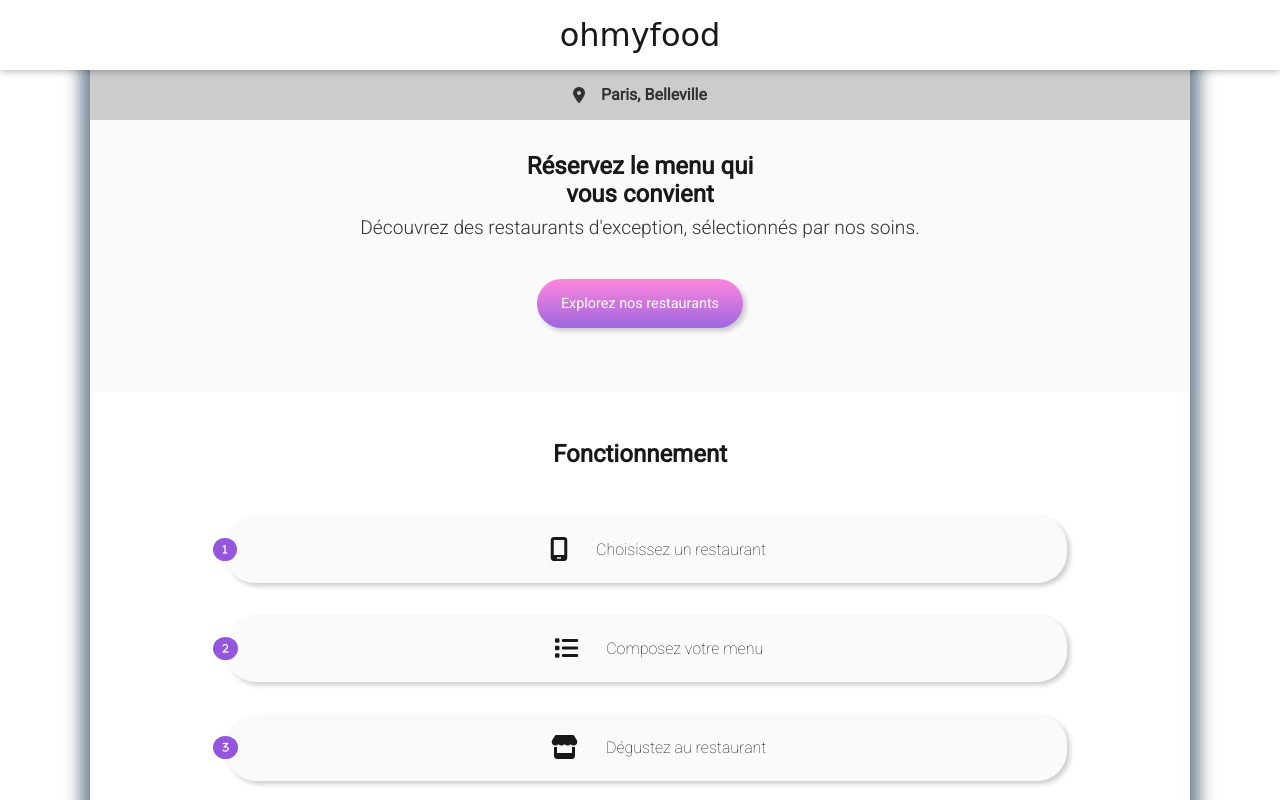
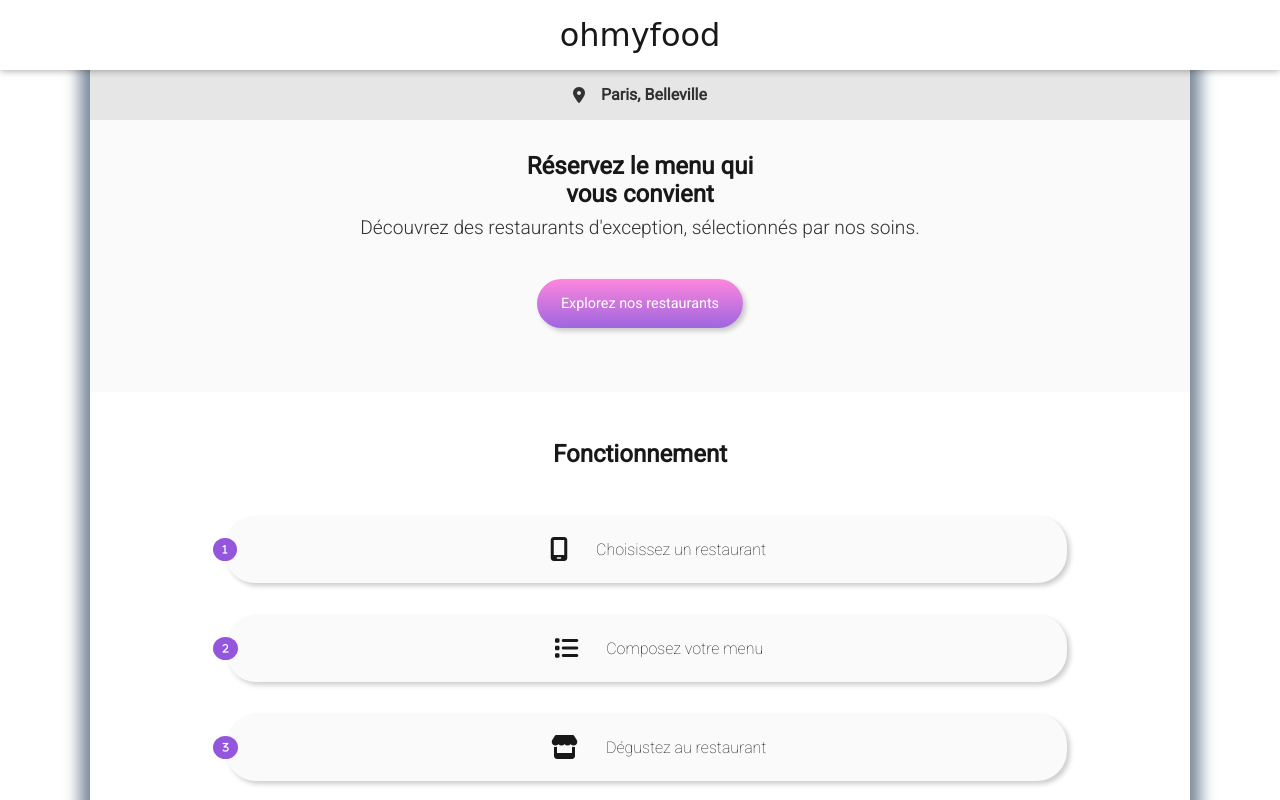
Before and after one commit to GenkiLama/QrOhmyfood, a website: page src/index.html in a window 1280 px wide. Shown: the top 800 px of the page. Drawn offline with nearby package versions, Linux system fonts and the light colour scheme; files that its build step writes are made by us from their sources; a web font is replaced by a local one.

Commit message:
color correction

```diff
--- a/src/sass/_base.scss
+++ b/src/sass/_base.scss
@@ -65,7 +65,7 @@
 }
 
 .location{
-    background-color:darken(variables.$bg-color-primary, 20%);
+    background-color:darken(variables.$bg-color-primary, 10%);
     display:flex;
     justify-content: center;
     align-items: center;
```
